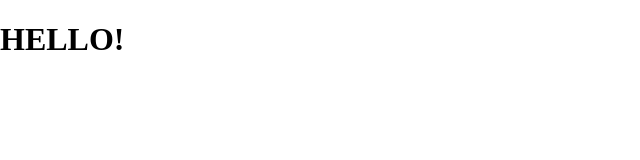
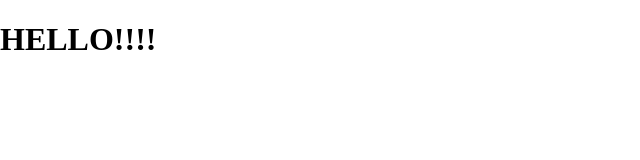
Before and after one commit to renewj/hub, a Next.js app: page / in a window 1280 px wide. Shown: the top 160 px of the page, without its empty margins (0-640 px from the left). Built offline with nearby package versions, Linux system fonts and the light colour scheme.

Commit message:
Update page.js

```diff
--- a/app/page.js
+++ b/app/page.js
@@ -1,7 +1,7 @@
 export default function Home(){
   return(
     <main>
-    <h1>HELLO!</h1>
+    <h1>HELLO!!!!</h1>
     </main>
   );
 }
```
